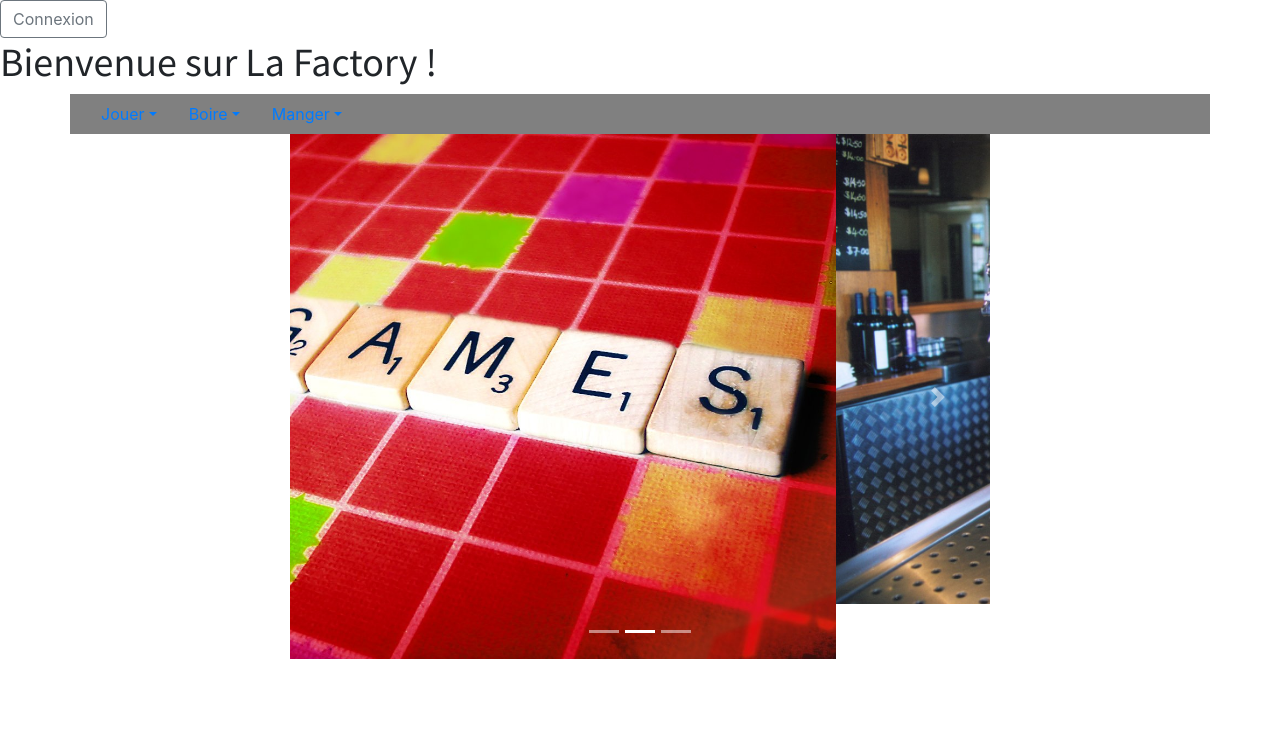
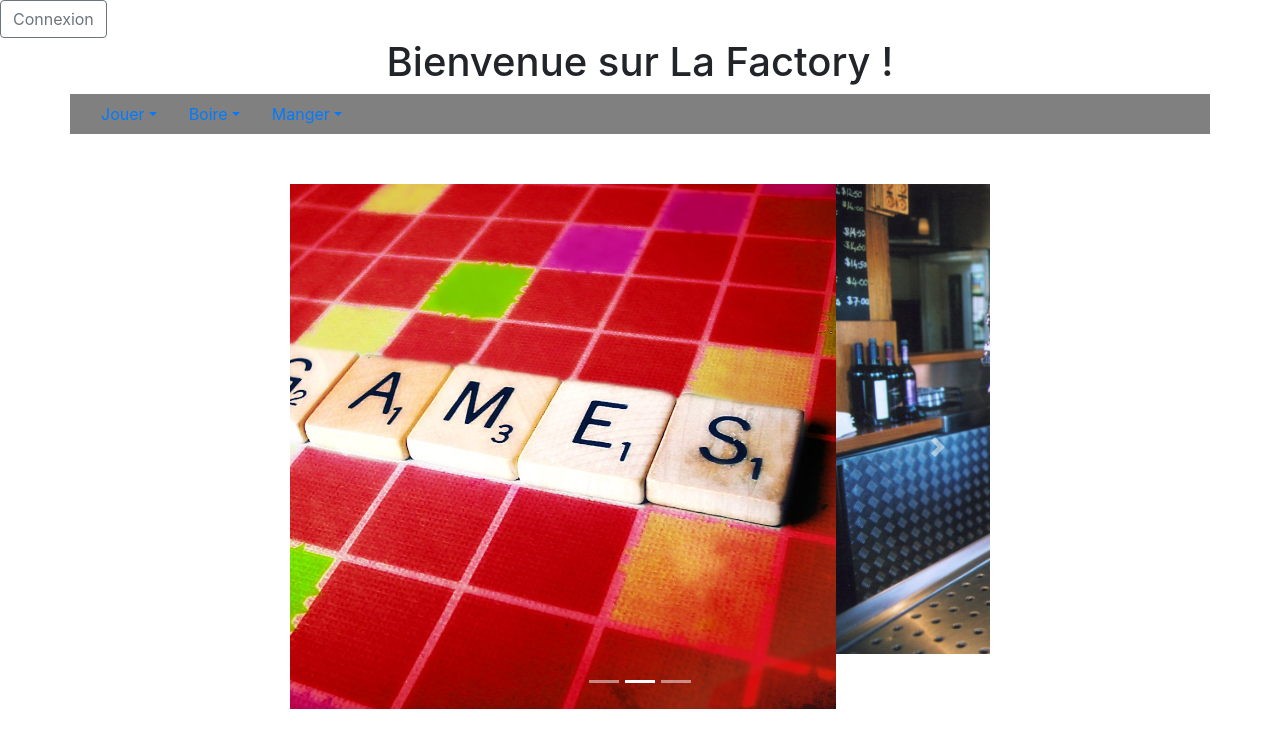
Before and after one commit to abonneterre/factory, an Angular app in the folder factory-angular/: page /accueil in a window 1280 px wide. Shown: the top 748 px of the page. Built offline with nearby package versions, Linux system fonts and the light colour scheme.

Commit message:
Accueil ok

```diff
--- a/factory-angular/src/app/accueil/accueil.component.css
+++ b/factory-angular/src/app/accueil/accueil.component.css
@@ -1,11 +1,12 @@
 div#carouselExampleIndicators {
+  border-top: solid white 50px;
   width : 700px;
   margin: 0 auto;
 }
 
 div#titre  {
-  font-family: 'Source Sans Pro', sans-serif;
-  /* margin: 0 auto; */
+  text-align: center;
+  font-size: 300px;
 }
 
 div#menu {
--- a/factory-angular/src/index.html
+++ b/factory-angular/src/index.html
@@ -1,13 +1,11 @@
-<!DOCTYPE html>
-<html lang="en" dir="ltr">
-  <head>
-    <meta charset="utf-8">
-    <title></title>
+<!doctype html>
+<html lang="en">
+<head>
+  <meta charset="utf-8">
+  <base href="/">
 
   <meta name="viewport" content="width=device-width, initial-scale=1">
   <link rel="icon" type="image/x-icon" href="favicon.ico">
-
-  <link href="https://fonts.googleapis.com/css?family=Source+Sans+Pro" rel="stylesheet">
 
   <link rel="stylesheet"
 integrity="sha384-MCw98/SFnGE8fJT3GXwEOngsV7Zt27NXFoaoApmYm81iuXoPkFOJwJ8ERdknLPMO"
```
